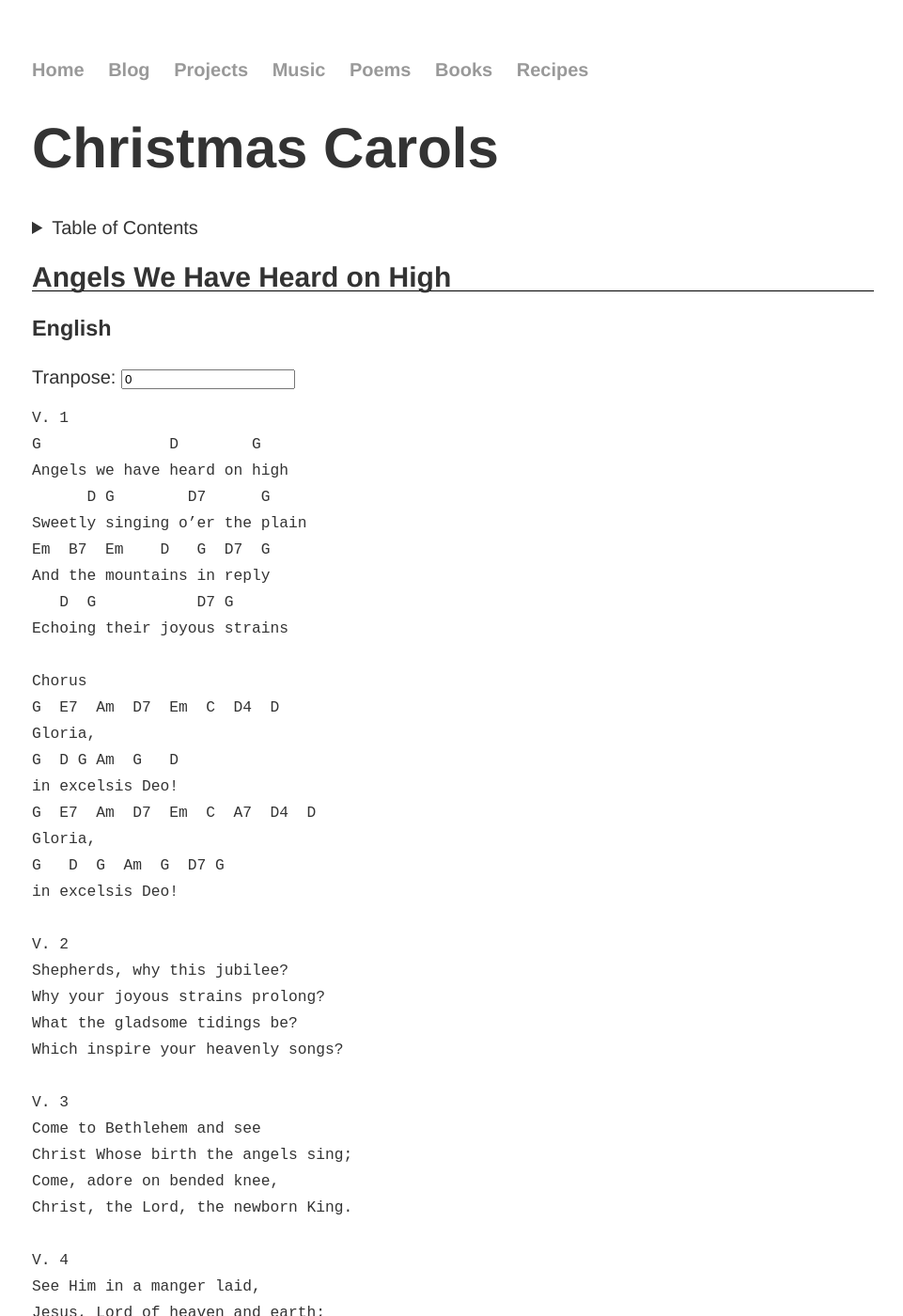
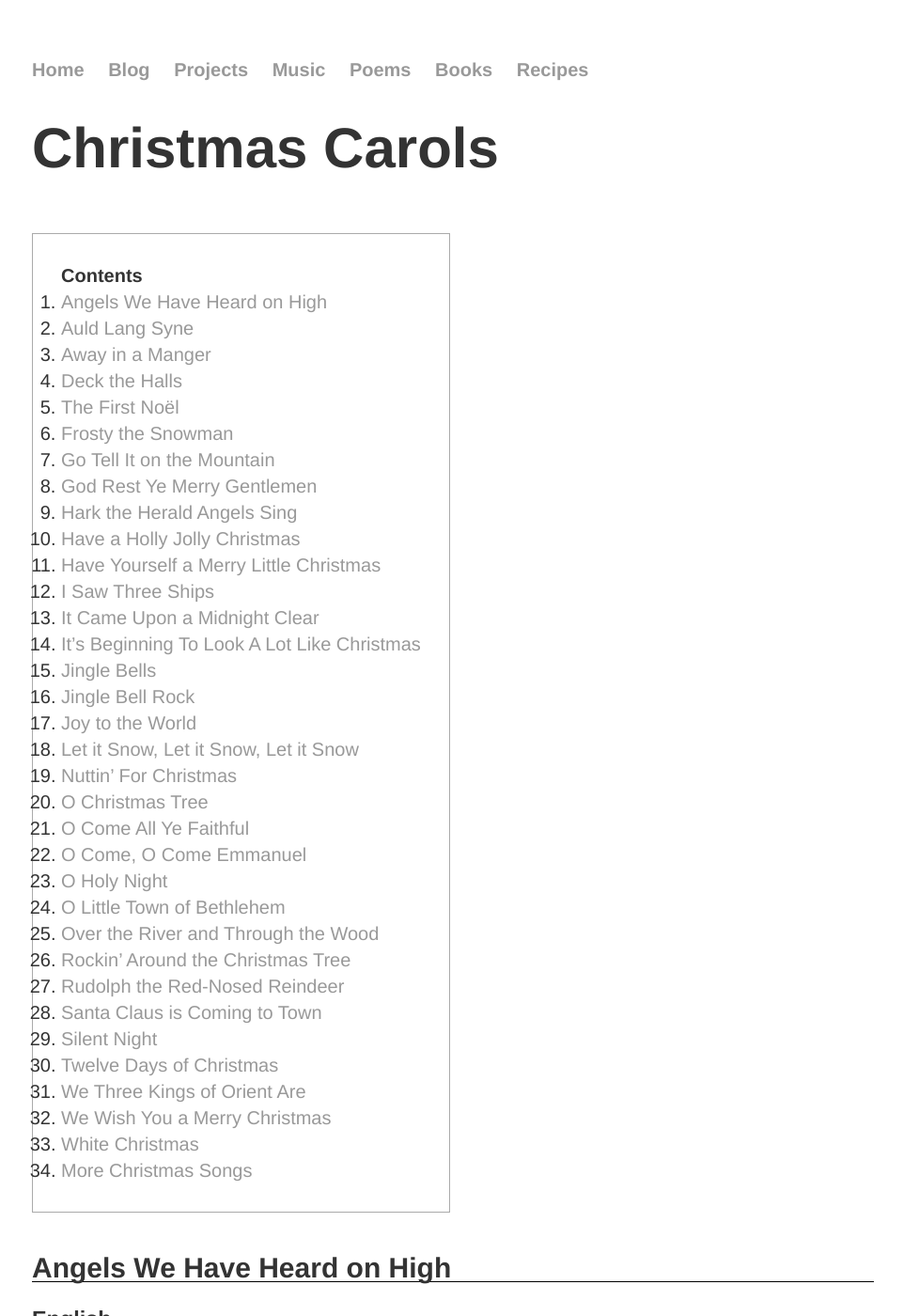
Before and after one commit to thurstonzd/thurstonzd.github.io, a Jekyll site: the page built from _music/xmas.md, in a window 1280 px wide and 1400 px high. Shown: the whole window at 94% size, without its empty margins (158-1119 px from the left). Built offline with Jekyll 4.4.1, drawn with Linux system fonts in a browser that asks for light colours.

Commit message:
Move XMAS TOC out of drop-down
The Markdown render doesn't really work in a drop-down.

```diff
--- a/_music/xmas.md
+++ b/_music/xmas.md
@@ -3,14 +3,9 @@ title: Christmas Carols
 layout: music
 ---
 
-<details>
-<summary>Table of Contents</summary>
-
 * Do not remove this line (it will not be displayed)
 {::options toc_levels="2" /}
 {:toc}
-
-</details>
 
 ## Angels We Have Heard on High
 
```
